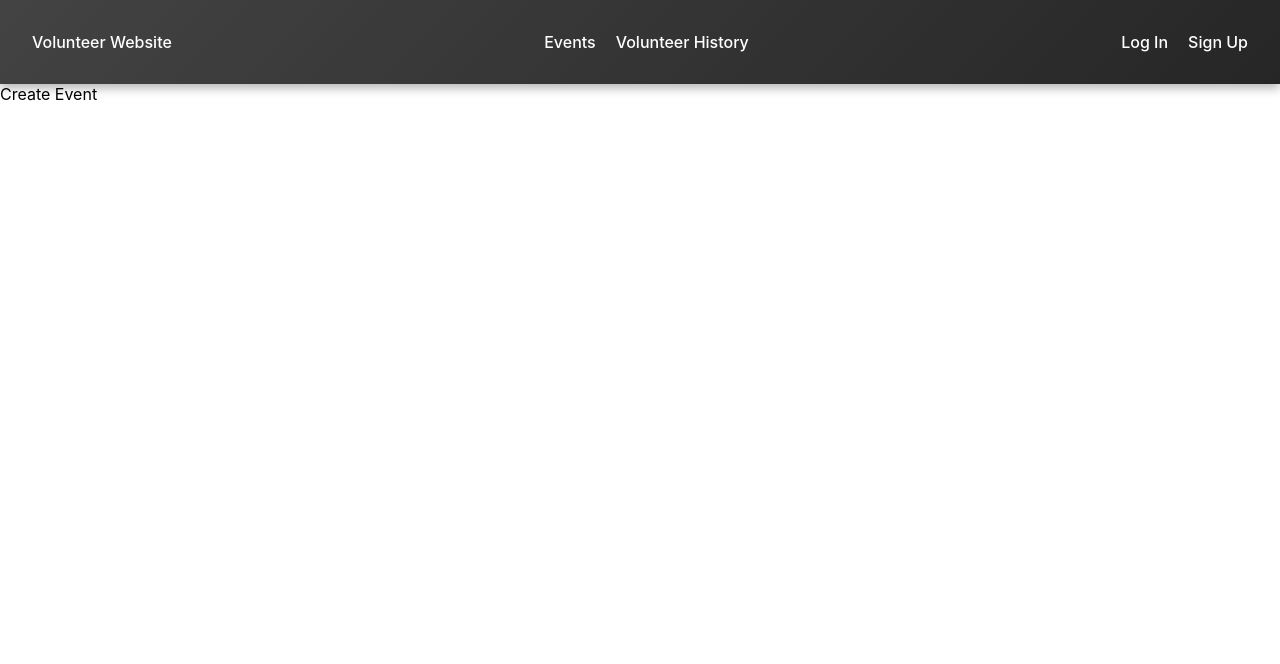
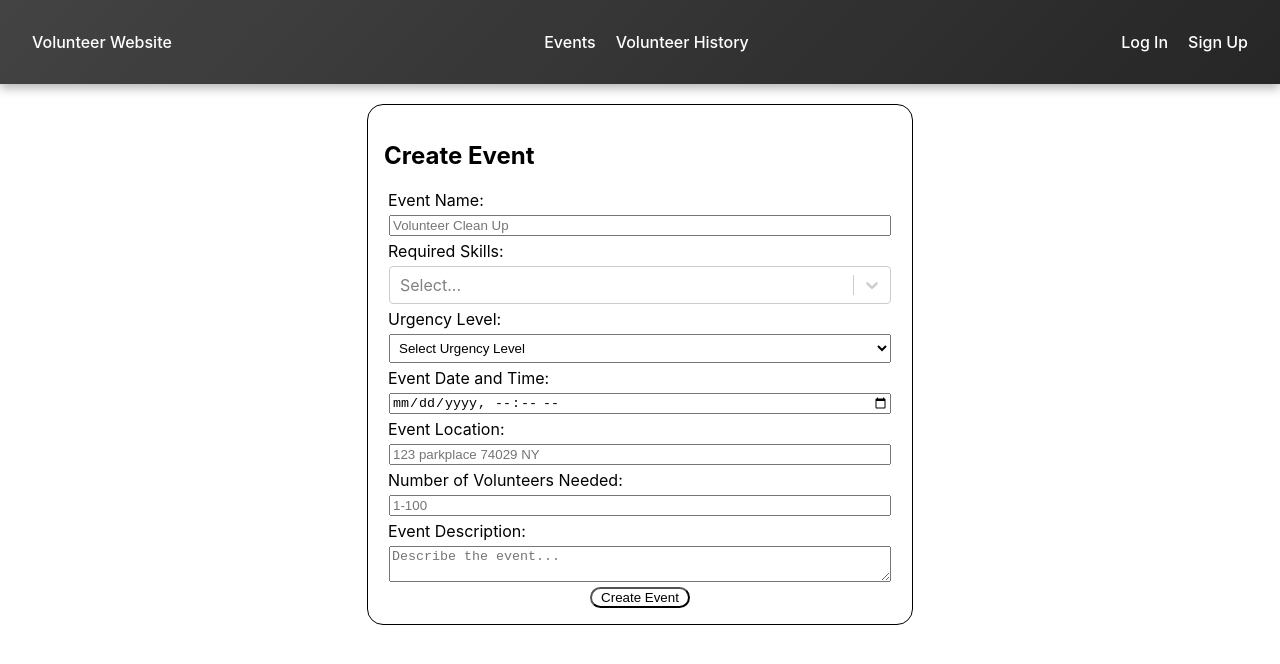
Before and after one commit to madalec10/Software-Design-Project, a React (Create React App) app in the folder client/: page /create-event in a window 1280 px wide. Shown: the top 664 px of the page. Built offline with nearby package versions, Linux system fonts and the light colour scheme.

Commit message:
create events page

```diff
--- a/client/package.json
+++ b/client/package.json
@@ -11,6 +11,7 @@
     "react-dom": "^19.1.1",
     "react-router-dom": "^7.9.1",
     "react-scripts": "5.0.1",
+    "react-select": "^5.10.2",
     "web-vitals": "^2.1.4"
   },
   "scripts": {
--- /dev/null
+++ b/client/src/CreateEvent.css
@@ -0,0 +1,38 @@
+.CreateEvent{
+    display: flex;
+    flex-direction: column;
+    align-items: center;
+    text-align: center;
+    justify-self: center;
+}
+
+.create-event-form{
+    margin: 20px auto;
+    width: 40%;
+    padding: 1em;
+    border: 1px solid;
+    border-radius: 1em;
+    display: flex;
+    flex-direction: column;
+}
+
+.create-event-input{
+    margin: 5px;
+}
+
+button{
+    width: 100px;
+    align-self: center;
+    border-radius: 1em;
+    cursor: pointer;
+    background-color: transparent;
+}
+
+label{
+    padding-left: 4px;
+}
+
+select{
+    margin: 5px;
+    padding: 5px;
+}
--- a/client/src/pages/CreateEvent.jsx
+++ b/client/src/pages/CreateEvent.jsx
@@ -1,11 +1,66 @@
 import React from 'react'
+import Select from 'react-select'
+import { useState } from 'react';
+
+import "./../CreateEvent.css"
+
+
+const options = [
+    { value: "Organizing", label: "Organizing" },
+    { value: "Power Tools", label: "Power Tools" },
+    { value: "Teamwork", label: "Teamwork" },
+    { value: "Communication", label: "Communication" },
+    { value: "Time Management", label: "Time Management" }
+];
 
 const CreateEvent = () => {
     console.log("CreateEvent")
 
+    const [selectedOptions, setSelectedOptions] = useState([]);
+
+    const handleChange = (selectedOptions) => {
+        setSelectedOptions(selectedOptions);
+    };
+
     return(
         <div>
-            Create Event
+            <form className="create-event-form">
+                <h2>Create Event</h2>
+
+                <label for="name" className="create-event-label">Event Name:</label>
+                <input className="create-event-input" placeholder='Volunteer Clean Up' name="name" required maxLength={100}/>
+
+                <label for="skills" className="create-event-label">Required Skills:</label>
+                <Select name="skills"
+                options={options}
+                isMulti
+                onChange={handleChange}
+                value={selectedOptions}
+                className="create-event-input"
+                required/>
+
+                <label for="urgency" className="create-event-label">Urgency Level:</label>
+                <select name="urgency" required>
+                    <option value="" disabled selected required>Select Urgency Level</option>
+                    <option value="high">Help Necessary</option>
+                    <option value="medium">Help Wanted</option>
+                    <option value="low">Help Would be Appreciated</option>
+                </select>
+
+                <label for="date" className="create-event-label">Event Date and Time:</label>
+                <input type="datetime-local" className="create-event-input" name="date" required/>
+
+                <label for="location" className="create-event-label">Event Location:</label>
+                <input type="text" className="create-event-input" name="location" placeholder='123 parkplace 74029 NY'required/>
+
+                <label for="volunteer-count" className="create-event-label">Number of Volunteers Needed:</label>
+                <input type="number" className="create-event-input" name="volunteer-count" placeholder='1-100' required min="1" max="100" />
+
+                <label for="description" className="create-event-label">Event Description:</label>
+                <textarea className="create-event-input" name="description" placeholder="Describe the event..." required maxLength={500}></textarea>
+
+                <button type="submit">Create Event</button>
+            </form>
         </div>
     )
 }
```
Also changed, not shown: 1 other file (tests, documents, lock files or other folders).
